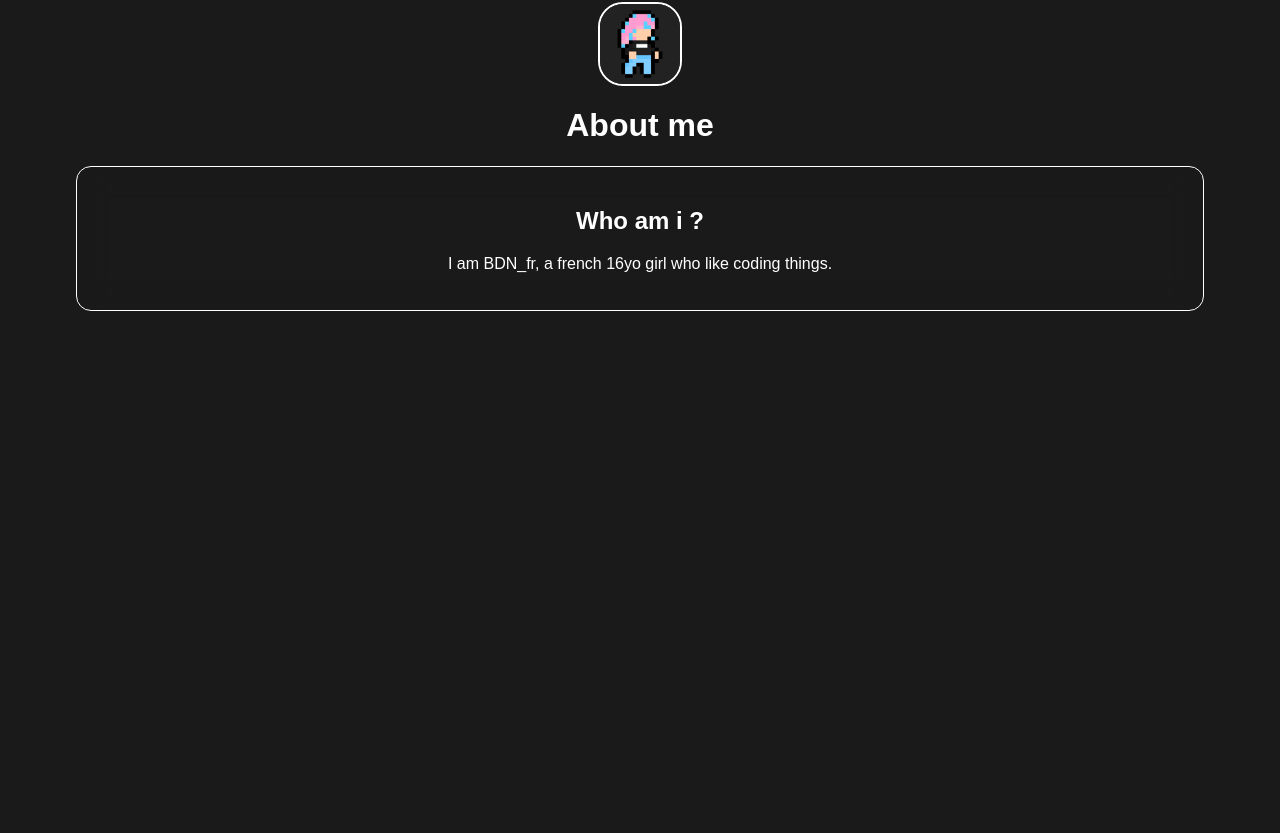
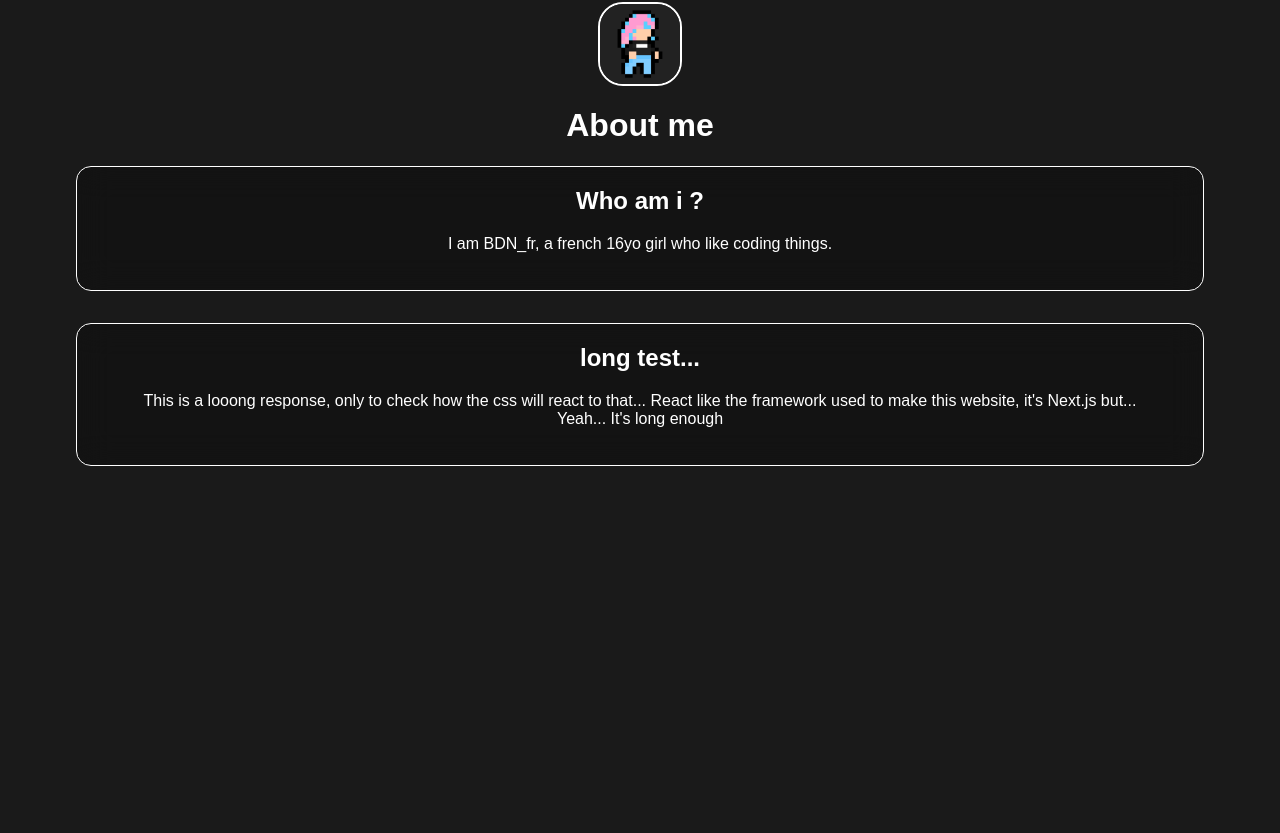
Before and after one commit to BDN-fr/website, a Next.js app: page / in a window 1280 px wide. Shown: the part 847-1680 px from the top of the page. Built offline with nearby package versions, Linux system fonts and the light colour scheme.

Commit message:
Adding things

```diff
--- a/src/app/layout.js
+++ b/src/app/layout.js
@@ -3,8 +3,9 @@ export const metadata = {
   description: 'jk this website is just shitty',
 };
 
+import { Header } from '@/components/header'
 import { Footer } from '@/components/footer'
-import { Header } from '@/components/header'
+import { MouseFollowingGradient } from '@/components/mouseFollowingGradient'
 
 import '@/global.css'
 
@@ -13,6 +14,7 @@ export default function RootLayout({ children }) {
     <html lang="en">
       <body>
         {/* <Header/> */}
+        <MouseFollowingGradient/>
         {children}
         <Footer/>
       </body>
--- a/src/app/page.css
+++ b/src/app/page.css
@@ -25,7 +25,12 @@
 .question {
     width: 100%;
     margin-bottom: 2em;
+    transition: transform 0.2s;
+
     * {
         text-align: center;
     }
 }
+.question:hover {
+    transform: scale(1.05);
+}
--- a/src/app/page.js
+++ b/src/app/page.js
@@ -1,6 +1,4 @@
 import './page.css'
-
-import { MouseFollowingGradient } from '@/components/mouseFollowingGradient'
 
 import { headers } from 'next/headers';
 
@@ -20,8 +18,8 @@ async function WelcomeTitle() {
 
 function QuestionDiv({ question, children }) {
     return (
-        <div className='bordered bg-blur question'>
-            <h2>{question}</h2>
+        <div className='bordered question'>
+            <h2 style={{marginTop: 0}}>{question}</h2>
             {children}
         </div>
     )
@@ -31,7 +29,6 @@ export default function Home() {
     return (
         <main>
             <WelcomeTitle/>
-            <MouseFollowingGradient/>
             <div className='content' style={{width: '80%'}}>
                 <img src='/img/pfp.png' className='avatar'/>
                 <h1>About me</h1>
@@ -39,10 +36,10 @@ export default function Home() {
                 <QuestionDiv question='Who am i ?'>
                     <p>I am BDN_fr, a french 16yo girl who like coding things.</p>
                 </QuestionDiv>
-                {/* <QuestionDiv question='long test...'>
+                <QuestionDiv question='long test...'>
                     <p>This is a looong response, only to check how the css will react to that...
                         React like the framework used to make this website, it's Next.js but... Yeah... It's long enough</p>
-                </QuestionDiv> */}
+                </QuestionDiv>
             </div>
         </main>
     );
--- a/src/global.css
+++ b/src/global.css
@@ -46,9 +46,7 @@ body {
     padding-right: 5%;
     padding-top: 2%;
     padding-bottom: 2%;
-}
-
-.bg-blur {
+    background-color: #00000042;
     backdrop-filter: blur(1rem);
 }
 
```
